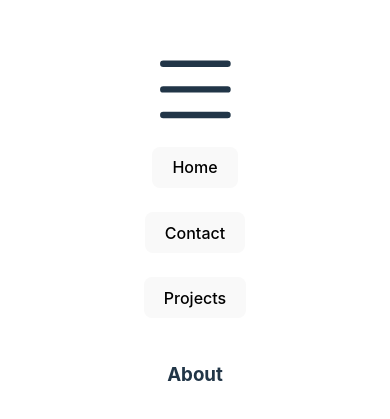
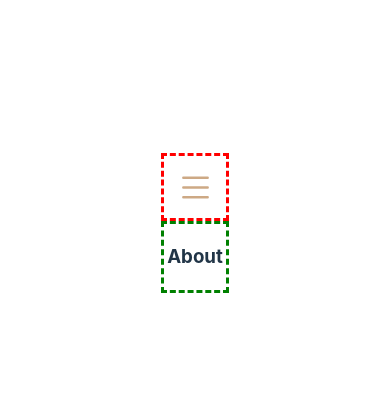
Before and after one commit to mejia-dev/mejia.dev, a React (Vite) app: page / in a window 390 px wide. Shown: the part 199-618 px from the top of the page. Built offline with nearby package versions, Linux system fonts and the light colour scheme.

Commit message:
Add styling for nav bar

```diff
--- a/src/App.css
+++ b/src/App.css
@@ -4,3 +4,142 @@
   padding: 2rem;
   text-align: center;
 }
+
+#headerContent {
+  flex: 40%;
+  display: block;
+  position: sticky;
+  top: 0;
+  height: 99vh;
+  border-style: dashed;
+}
+
+#navBar {
+  color: #CDA985;
+  display: flex;
+  flex-direction: column;
+  width: 40%;
+  border-style: dashed;
+  border-color: red;
+}
+
+#navBarHamburger {
+  display: none;
+}
+
+#navBarPhotoNameWordArt {
+  width: 80%;
+  height: auto;
+  display: block;
+  margin: auto;
+}
+
+#navBarPhotoProfilePic {
+  border-radius: 50%;
+  width: 40%;
+  height: auto;
+  display: block;
+  margin: auto;
+}
+
+#floatingNavBarPlaceholder {
+  display: none;
+}
+
+.navBarButton {
+  cursor: pointer;
+  padding: 2%;
+  width: 100%;
+  border: thick;
+  border-radius: 10px;
+  text-align: center;
+  color: #CDA985;
+  font-size: 165%;
+
+  background-color: unset;
+}
+
+.navBarButton:hover {
+  outline: solid;
+}
+
+
+
+#mainBodyContent {
+  flex: 60%;
+  border-style: dashed;
+  border-color: green;
+}
+
+@media screen and (max-width: 1200px) {
+
+  /* Main Body */
+  #bodyRenderer {
+    display: unset;
+    justify-content: unset;
+    gap: unset;
+  }
+
+
+  /* NavBar */
+  #headerContent {
+    flex: unset;
+    display: unset;
+    position: unset;
+    top: unset;
+    height: unset;
+    border-style: unset;
+  }
+
+  #navBar {
+    width: unset;
+    height: unset;
+    margin-top: unset;
+    margin-bottom: unset;
+
+    display: flex;
+    top: -100px;
+    transition: top 0.5s ease-in-out;
+    flex-direction: row-reverse;
+    justify-content: space-evenly;
+    height: auto;
+
+  }
+
+  #navBar.sticky {
+    position: fixed;
+    width: 100%;
+    top: 0;
+    background-color: #1e1e1e;
+    box-shadow: 0px 10px 10px rgba(0, 0, 0, 0.5);
+  }
+
+  #navBarHamburger {
+    display: unset;
+    margin: 3vw;
+    width: 10vw;
+  }
+
+  #navBarPhotoNameWordArt {
+    width: 50vw;
+  }
+
+  #navBarPhotoProfilePic {
+    margin: 3vw;
+    width: 10vw;
+  }
+
+  #navBarButtonHolder {
+    display: none;
+  }
+
+  #floatingNavBarPlaceholder.show {
+    display: inline-block;
+  }
+
+  #mainBodyContent {
+    width: unset;
+    height: unset;
+    overflow-y: unset;
+  }
+}
```
